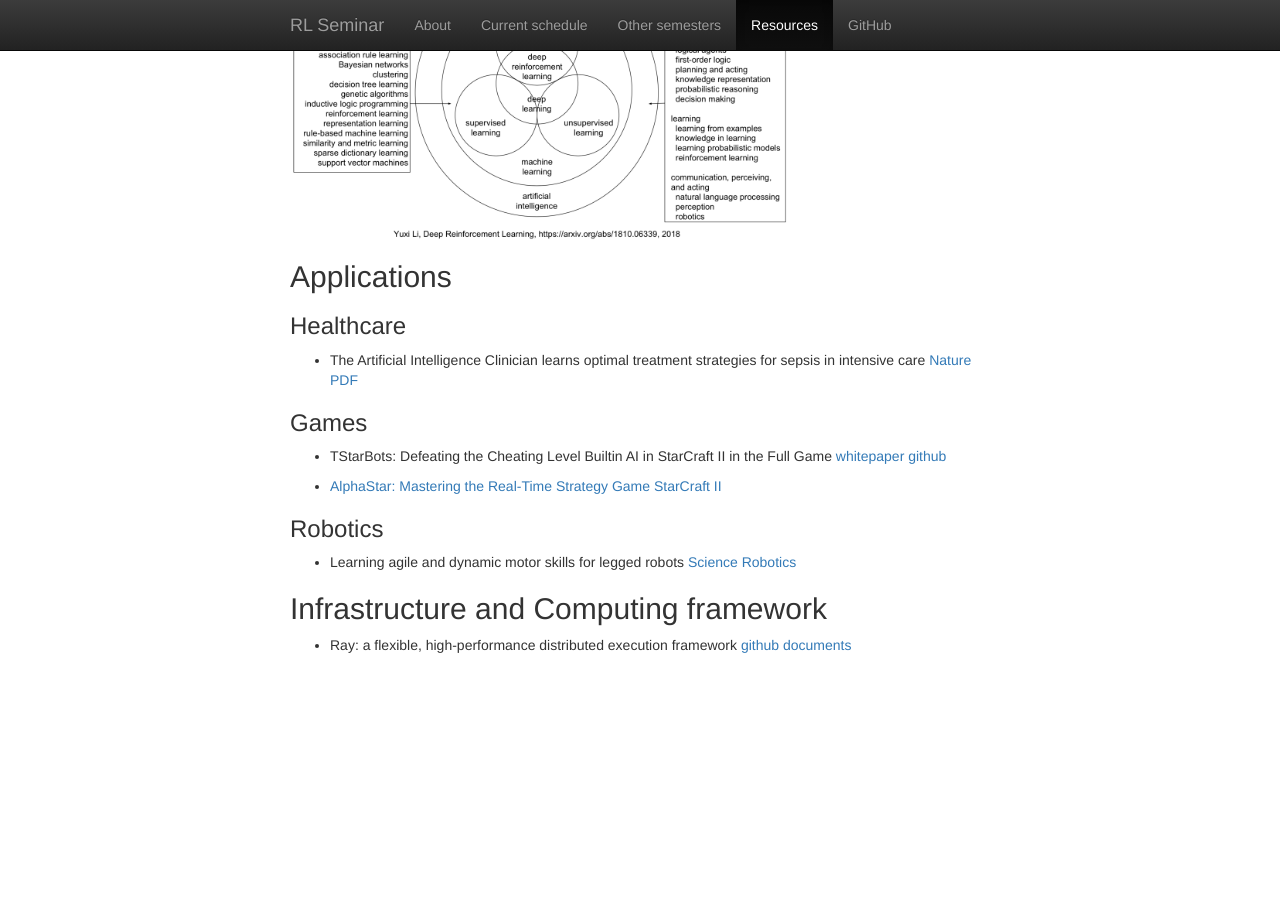
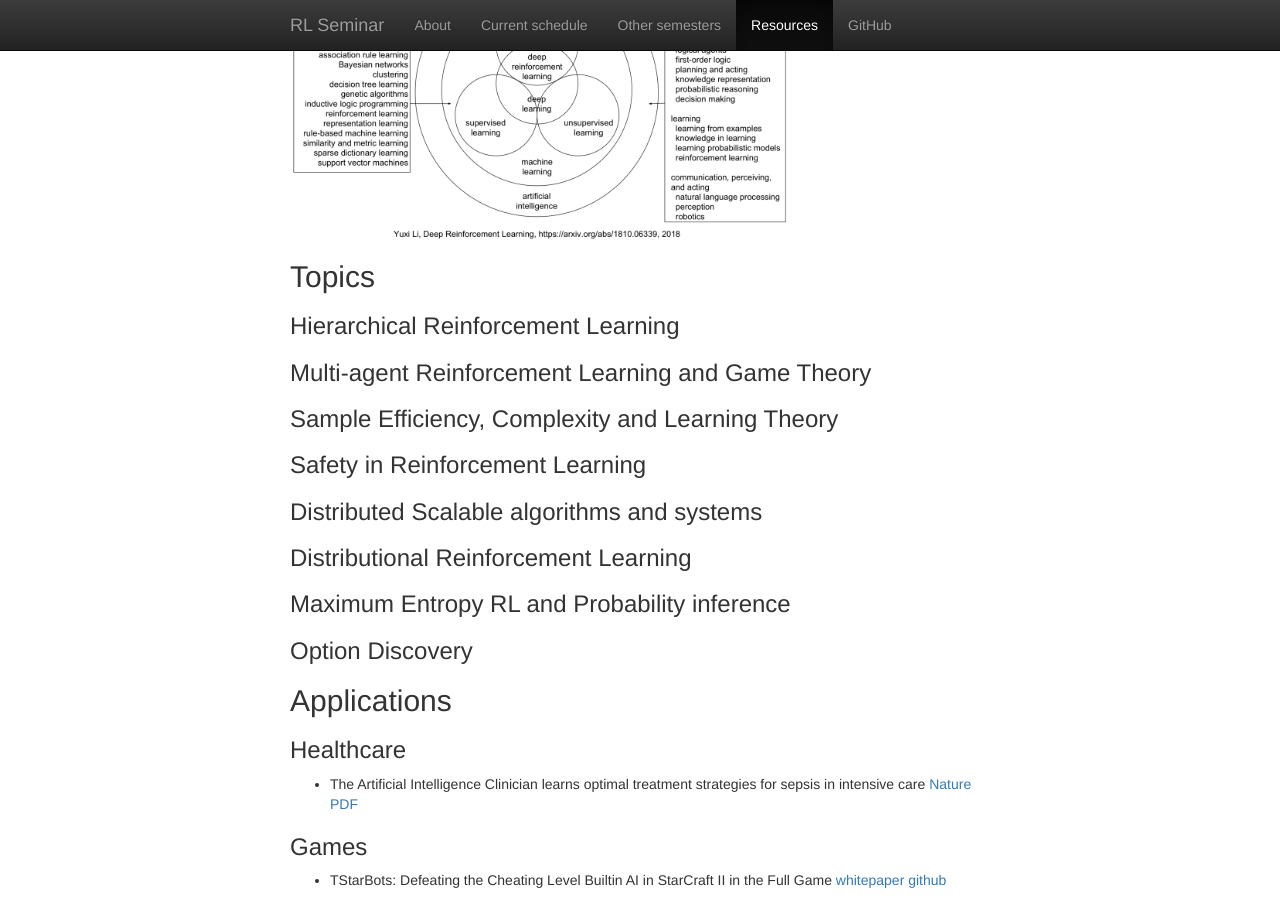
Before and after one commit to rlseminar/rlseminar.github.io, a Jekyll site: the page built from resource.md, in a window 1280 px wide and 900 px high, scrolled down 2899 px. Built offline with Jekyll 4.4.1, drawn with Linux system fonts in a browser that asks for light colours; before the commit the page ends 3584 px from its top, so only the background shows below that.

Commit message:
update lu talk

```diff
--- a/resource.md
+++ b/resource.md
@@ -83,6 +83,24 @@ and more…
 
 <img src="static/img/drl_survey3.png" alt="Concepts in artificial intelligence" width="500" align="middle">
 
+## Topics
+
+### Hierarchical Reinforcement Learning
+
+### Multi-agent Reinforcement Learning and Game Theory
+
+### Sample Efficiency, Complexity and Learning Theory
+
+### Safety in Reinforcement Learning
+
+### Distributed Scalable algorithms and systems
+
+### Distributional Reinforcement Learning
+
+### Maximum Entropy RL and Probability inference
+
+### Option Discovery
+
 ## Applications
 
 ### Healthcare
```
Also changed, not shown: _posts/2019-02-18-lu.md (added, +10 -0 lines), _posts/2019-02-18-tba.md (deleted, +0 -2 lines).
